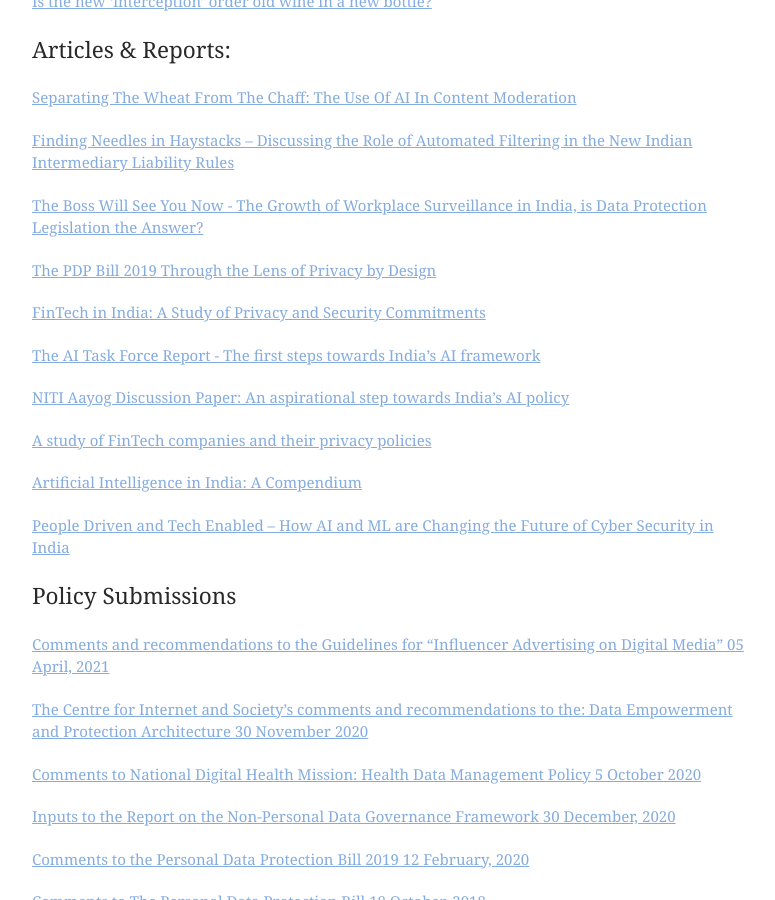
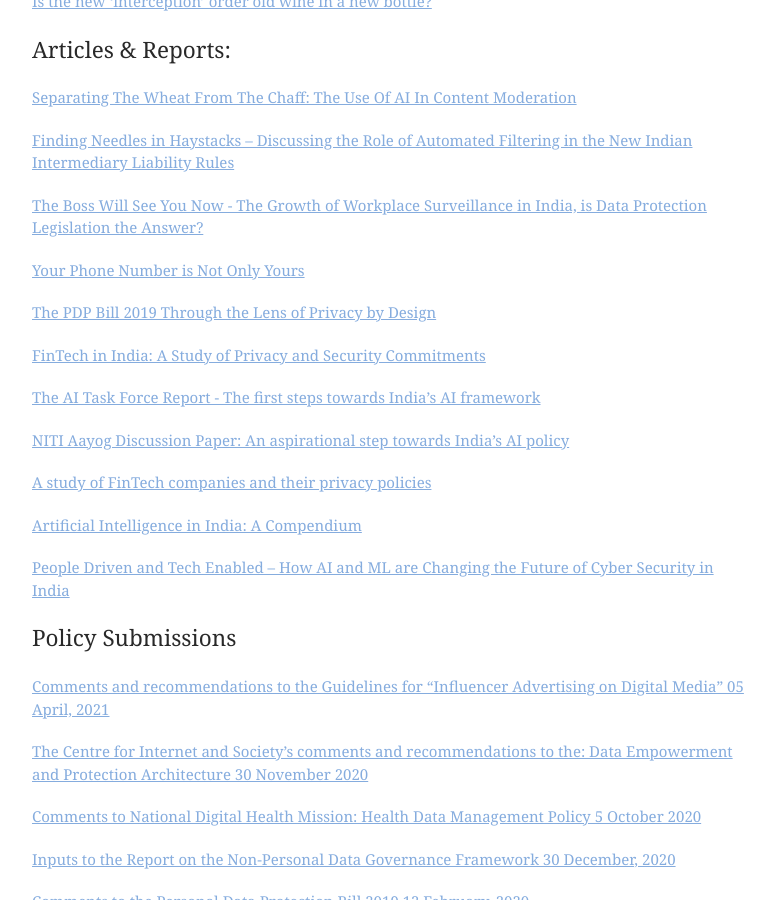
Before and after one commit to shwetamohandas/shwetamohandas.github.io, a Jekyll site: the page built from writing.md, in a window 1280 px wide and 900 px high, scrolled down 605 px. Shown: the whole window, without its empty margins (248-1023 px from the left). Built offline with Jekyll 4.4.1, drawn with Linux system fonts in a browser that asks for light colours.

Commit message:
Update writing.md

```diff
--- a/writing.md
+++ b/writing.md
@@ -30,6 +30,8 @@
 
 [The Boss Will See You Now - The Growth of Workplace Surveillance in India, is Data Protection Legislation the Answer?](https://cis-india.org/internet-governance/blog/the-boss-will-see-you-now-the-growth-of-workplace-surveillance-in-india-is-data-protection-legislation-the-answer)
 
+[Your Phone Number is Not Only Yours](https://theglassroom.org/en/capsule-1-0/exhibits/your-phone-number-is-not-only-yours/)
+
 [The PDP Bill 2019 Through the Lens of Privacy by Design](https://cis-india.org/internet-governance/blog/the-pdp-bill-2019-through-the-lens-of-privacy-by-design)
 
 [FinTech in India: A Study of Privacy and Security Commitments](https://cis-india.org/internet-governance/blog/aayush-rathi-and-shweta-mohandas-april-30-2019-fintech-in-india-a-study-of-privacy-and-security-commitments)
```
